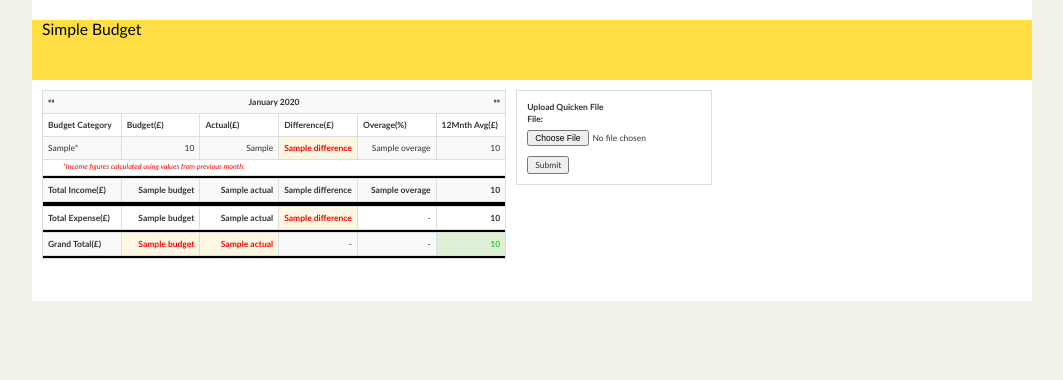
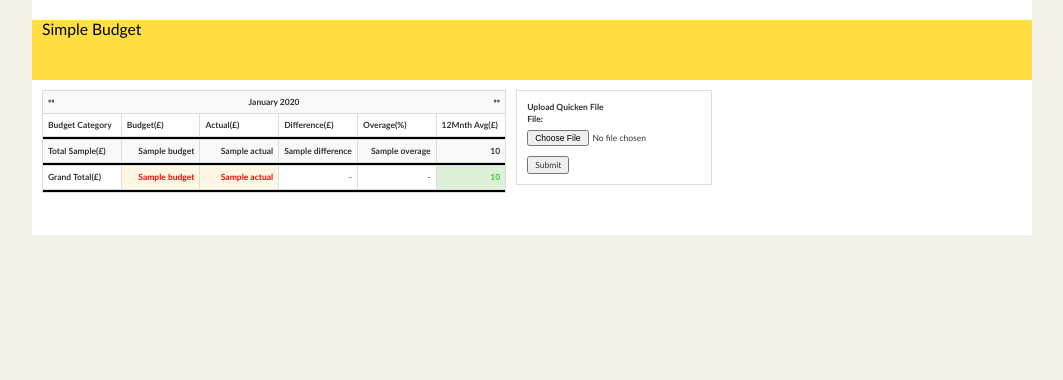
Before and after one commit to buzz1274/simple_budget, a Django app: template simple_budget/templates/index.html in a window 1280 px wide. Shown: the top 380 px of the page, without its empty margins (108-1171 px from the left). Run offline with Django 3.2, Linux system fonts and the light colour scheme; tables that the repository leaves empty hold one stand-in row (values such as "Sample post"); the template is opened without the code that fills it: values that come from a table or form of the project are taken from there, most other values are stand-ins (such as "Sample title", 1, 10 or a date in 2020); parts of the project's set-up code (start-up, migrations or seed data) failed here and were passed over; some libraries are stand-ins or nearby versions.

Commit message:
running totals by budget type and grand total

```diff
--- a/simple_budget/sql.py
+++ b/simple_budget/sql.py
@@ -32,6 +32,9 @@ class SQL(object):
             self.budget_category = Table('budget_category', MetaData(),
                                          autoload=True, autoload_with=self.db)
 
+            self.budget_type = Table('budget_type', MetaData(),
+                                     autoload=True, autoload_with=self.db)
+
             self.transaction = Table('transaction', MetaData(),
                                      autoload=True, autoload_with=self.db)
 
--- a/simple_budget/templates/index.html
+++ b/simple_budget/templates/index.html
@@ -25,14 +25,12 @@
                         <th>Overage(%)</th>
                         <th>12Mnth Avg(£)</th>
                     </tr>
+                    {% for total in totals %}
                         {% for transaction in transactions %}
+                            {% if total.budget_type == transaction.budget_type %}
                                 <tr>
                                     <td>
-                                {% if forloop.counter == 1 %}
-                                    {{transaction.budget_category}}*
-                                {% else %}
                                         {{transaction.budget_category}}
-                                {% endif %}
                                     </td>
                                     <td class="currency">
                                         {% if transaction.budget_amount %}
@@ -84,25 +82,32 @@
                                         {{transaction.average_annual_spend}}
                                     </td>
                                 </tr>
-                        {% if forloop.counter == 1 %}
+                            {% endif %}
+                        {% endfor %}
+                        {% if total.budget_type == 'Income' %}
                             <tr>
                                 <td colspan="6" class="notes">
                                     *Income figures calculated using values from
                                     previous month.
                                 </td>
                             </tr>
-                            <tr><td colspan="6" class="seperator">&nbsp;</td></tr>
-                            <tr><td colspan="6" class="seperator">&nbsp;</td></tr>
+                        {%  endif %}
                         <tr>
-                                <td><strong>Total Income(£)</strong></td>
+                            <td colspan="6" class="seperator">&nbsp;</td>
+                        </tr>
+                        <tr>
+                            <td colspan="6" class="seperator">&nbsp;</td>
+                        </tr>
+                        <tr>
+                            <td><strong>Total {{total.budget_type}}(£)</strong></td>
                             <td class="currency">
-                                    <strong>{{totals.income.budget}}</strong>
+                                <strong>{{total.budget}}</strong>
                             </td>
                             <td class="currency">
-                                    <strong>{{totals.income.actual}}</strong>
+                                <strong>{{total.actual}}</strong>
                             </td>
                             <td class="currency">
-                                    <strong>{{totals.income.difference}}</strong>
+                                <strong>{{total.difference}}</strong>
                             </td>
                             <td class="currency">
                                 <strong>{{totals.income.overage}}</strong>
@@ -117,48 +122,8 @@
                         </tr>
                         <tr><td colspan="6" class="seperator">&nbsp;</td></tr>
                         <tr><td colspan="6" class="seperator">&nbsp;</td></tr>
-                        {% endif %}
                     {% endfor %}
-                    <tr><td colspan="6" class="seperator">&nbsp;</td></tr>
-                    <tr><td colspan="6" class="seperator">&nbsp;</td></tr>
-                    <tr>
-                        <td><strong>Total Expense(£)</strong></td>
-                        <td class="currency">
-                            <strong>{{totals.expense.budget}}</strong>
-                        </td>
-                        <td class="currency">
-                            <strong>{{totals.expense.actual}}</strong>
-                        </td>
-                        <td class="currency
-                            {% if totals.expense.difference > 0 %}
-                                success
-                            {% else %}
-                                warning
-                            {% endif %}">
-                            <strong>{{totals.expense.difference}}</strong>
-                        </td>
-                        <td class="currency
-                                {% if totals.expense.overage > 0 %}
-                                    warning
-                                {% endif %}">
-                            {% if totals.expense.overage > 0 %}
-                                <strong>
-                                    {{totals.expense.overage}}
-                                </strong>
-                            {% else %}
-                                -
-                            {% endif %}
-                        </td>
-                        <td class="currency">
-                            {% if totals.expense.average %}
-                                <strong>{{totals.expense.average}}</strong>
-                            {% else %}
-                                -
-                            {% endif %}
-                        </td>
-                    </tr>
-                    <tr><td colspan="6" class="seperator">&nbsp;</td></tr>
-                    <tr><td colspan="6" class="seperator">&nbsp;</td></tr>
+
                     <tr>
                         <td><strong>Grand Total(£)</strong></td>
                         {% if totals.grand_total.budget %}
```
Also changed, not shown: simple_budget/models/budget_category.py (+90 -61 lines). Lines whose indentation alone changed are shown as unchanged.
